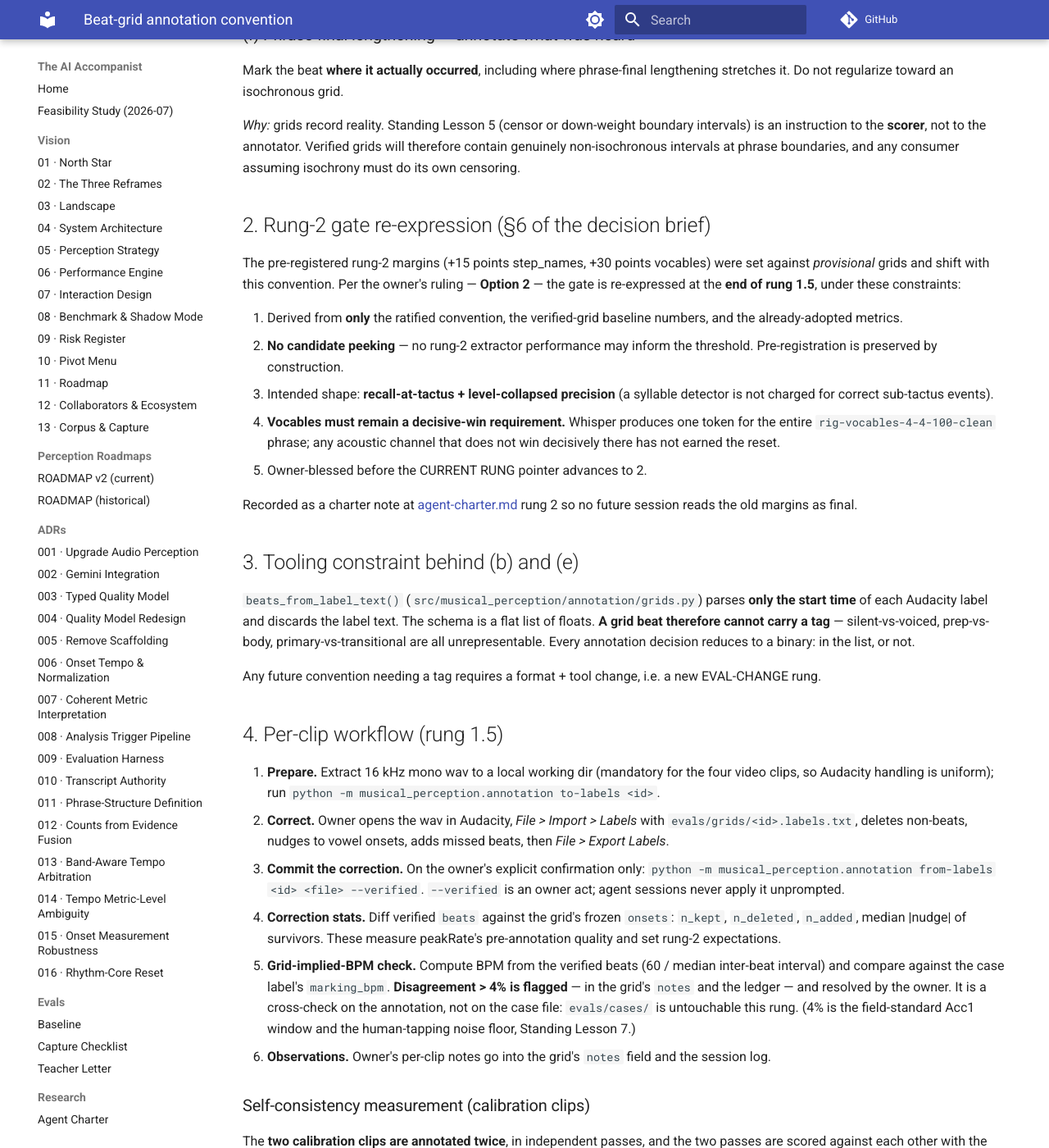
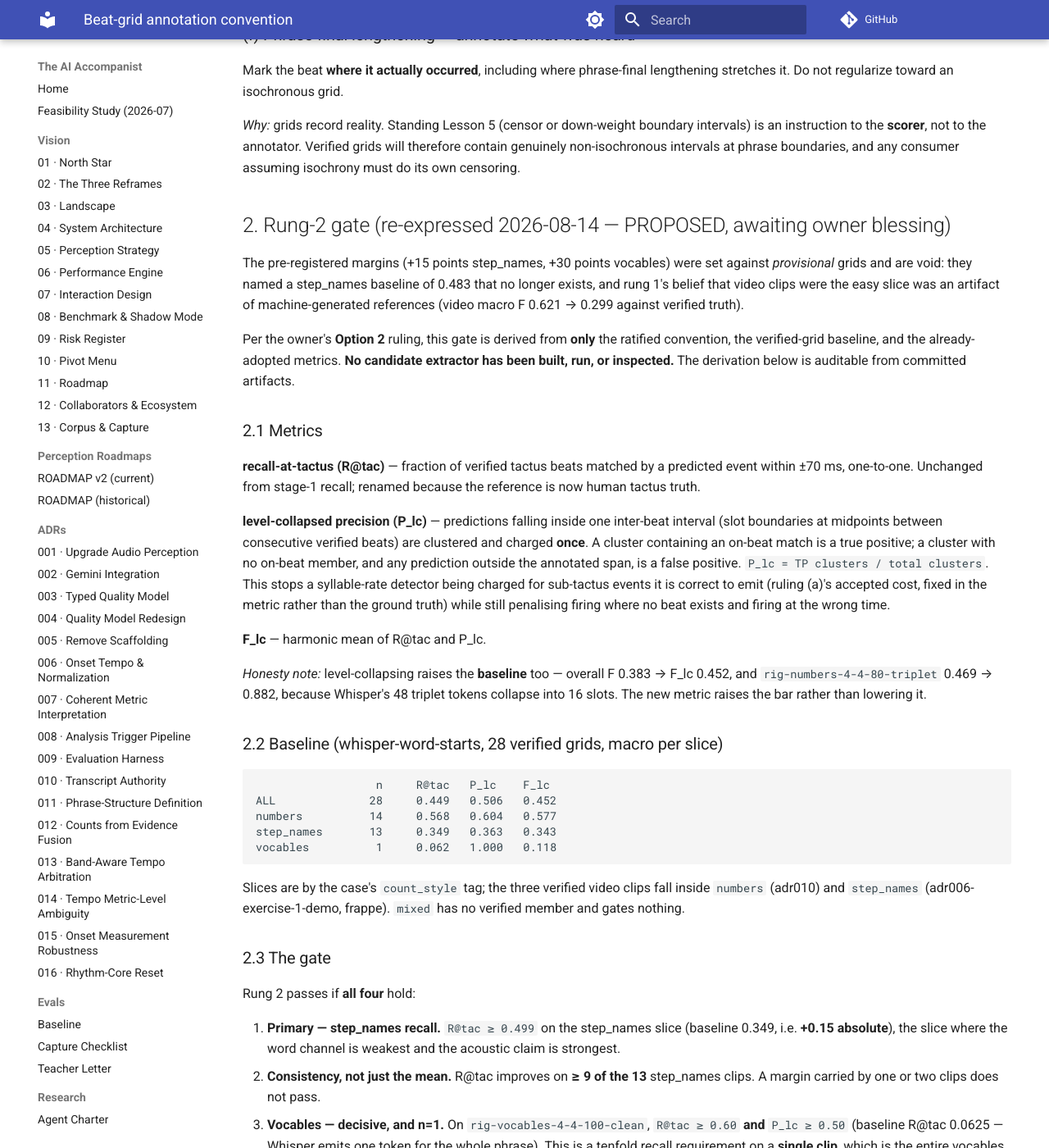
Before and after one commit to ben-juodvalkis/musical-perception, an MkDocs documentation site: the page built from docs/evals/annotation-convention.md, in a window 1280 px wide and 1400 px high, scrolled down 2570 px. Shown: the whole window at 82% size. Built offline with MkDocs 1.6.1 and Material for MkDocs 9.7.7, drawn with Linux system fonts in a browser that asks for light colours; comment, search, counter and statistics services are not loaded; some of the changed text lies outside the part shown.

Commit message:
docs: re-expressed rung-2 gate (PROPOSED) — derived from verified baseline only
Replaces the void pre-registered margins, which named a step_names baseline
of 0.483 that no longer exists and rested on rung 1's belief that video
clips were the easy slice — an artifact of machine-generated references.

Per the owner's Option 2 ruling the gate is derived from only the ratified
convention, the verified-grid baseline, and the adopted metrics. No
candidate extractor has been built, run or inspected; the derivation is
auditable from committed artifacts.

Defines recall-at-tactus and level-collapsed precision (predictions inside
one inter-beat interval are clustered and charged once, so a syllable-rate
detector is not penalised for correct sub-tactus events, while firing where
no beat exists is still penalised). Records that level-collapsing raises the
BASELINE too — overall F 0.383 -> F_lc 0.452 — so the metric raises the bar
rather than lowering it.

Gate: step_names R@tac >= 0.499 (+0.15 over baseline), improving on >= 9 of
13 clips so a margin cannot be carried by outliers; vocables R@tac >= 0.60
and P_lc >= 0.50 on the single clip that is the whole slice, flagged as n=1
so it is never quoted as an average; numbers F_lc >= 0.527, so step_names
cannot be bought by breaking numbers.

Reading rules carry the self-consistency findings: F/P/R trustworthy,
asynchrony differences under ~25 ms unclaimable, and the ~20 ms anchored vs
from-scratch cohort offset must be corrected for or avoided.

Co-Authored-By: Claude Opus 5 <noreply@anthropic.com>

````diff
--- a/docs/evals/annotation-convention.md
+++ b/docs/evals/annotation-convention.md
@@ -139,27 +139,87 @@ intervals) is an instruction to the **scorer**, not to the annotator. Verified
 grids will therefore contain genuinely non-isochronous intervals at phrase
 boundaries, and any consumer assuming isochrony must do its own censoring.
 
-## 2. Rung-2 gate re-expression (§6 of the decision brief)
+## 2. Rung-2 gate (re-expressed 2026-08-14 — PROPOSED, awaiting owner blessing)
 
-The pre-registered rung-2 margins (+15 points step_names, +30 points vocables)
-were set against *provisional* grids and shift with this convention. Per the
-owner's ruling — **Option 2** — the gate is re-expressed at the **end of rung
-1.5**, under these constraints:
+The pre-registered margins (+15 points step_names, +30 points vocables) were
+set against *provisional* grids and are void: they named a step_names baseline
+of 0.483 that no longer exists, and rung 1's belief that video clips were the
+easy slice was an artifact of machine-generated references (video macro F
+0.621 → 0.299 against verified truth).
 
-1. Derived from **only** the ratified convention, the verified-grid baseline
-   numbers, and the already-adopted metrics.
-2. **No candidate peeking** — no rung-2 extractor performance may inform the
-   threshold. Pre-registration is preserved by construction.
-3. Intended shape: **recall-at-tactus + level-collapsed precision** (a syllable
-   detector is not charged for correct sub-tactus events).
-4. **Vocables must remain a decisive-win requirement.** Whisper produces one
-   token for the entire `rig-vocables-4-4-100-clean` phrase; any acoustic
-   channel that does not win decisively there has not earned the reset.
-5. Owner-blessed before the CURRENT RUNG pointer advances to 2.
+Per the owner's **Option 2** ruling, this gate is derived from **only** the
+ratified convention, the verified-grid baseline, and the already-adopted
+metrics. **No candidate extractor has been built, run, or inspected.** The
+derivation below is auditable from committed artifacts.
 
-Recorded as a charter note at
-[agent-charter.md](../research/agent-charter.md) rung 2 so no future session
-reads the old margins as final.
+### 2.1 Metrics
+
+**recall-at-tactus (R@tac)** — fraction of verified tactus beats matched by a
+predicted event within ±70 ms, one-to-one. Unchanged from stage-1 recall;
+renamed because the reference is now human tactus truth.
+
+**level-collapsed precision (P_lc)** — predictions falling inside one
+inter-beat interval (slot boundaries at midpoints between consecutive verified
+beats) are clustered and charged **once**. A cluster containing an on-beat
+match is a true positive; a cluster with no on-beat member, and any prediction
+outside the annotated span, is a false positive. `P_lc = TP clusters / total
+clusters`. This stops a syllable-rate detector being charged for sub-tactus
+events it is correct to emit (ruling (a)'s accepted cost, fixed in the metric
+rather than the ground truth) while still penalising firing where no beat
+exists and firing at the wrong time.
+
+**F_lc** — harmonic mean of R@tac and P_lc.
+
+*Honesty note:* level-collapsing raises the **baseline** too — overall F 0.383
+→ F_lc 0.452, and `rig-numbers-4-4-80-triplet` 0.469 → 0.882, because
+Whisper's 48 triplet tokens collapse into 16 slots. The new metric raises the
+bar rather than lowering it.
+
+### 2.2 Baseline (whisper-word-starts, 28 verified grids, macro per slice)
+
+```
+                  n     R@tac   P_lc    F_lc
+ALL              28     0.449   0.506   0.452
+numbers          14     0.568   0.604   0.577
+step_names       13     0.349   0.363   0.343
+vocables          1     0.062   1.000   0.118
+```
+
+Slices are by the case's `count_style` tag; the three verified video clips
+fall inside `numbers` (adr010) and `step_names` (adr006-exercise-1-demo,
+frappe). `mixed` has no verified member and gates nothing.
+
+### 2.3 The gate
+
+Rung 2 passes if **all four** hold:
+
+1. **Primary — step_names recall.** `R@tac ≥ 0.499` on the step_names slice
+   (baseline 0.349, i.e. **+0.15 absolute**), the slice where the word channel
+   is weakest and the acoustic claim is strongest.
+2. **Consistency, not just the mean.** R@tac improves on **≥ 9 of the 13**
+   step_names clips. A margin carried by one or two clips does not pass.
+3. **Vocables — decisive, and n=1.** On `rig-vocables-4-4-100-clean`,
+   `R@tac ≥ 0.60` **and** `P_lc ≥ 0.50` (baseline R@tac 0.0625 — Whisper emits
+   one token for the whole phrase). This is a tenfold recall requirement on a
+   **single clip**, which is the entire vocables slice; it must never be quoted
+   as a slice average. It is the cleanest available test of whether an acoustic
+   channel earns its place.
+4. **No regression elsewhere.** numbers-slice `F_lc ≥ 0.527` (baseline 0.577
+   − 0.05). The acoustic channel may not buy step_names by breaking numbers.
+
+### 2.4 Reading the results
+
+- **F, P and R are trustworthy.** The self-consistency measurement found beat
+  *identification* perfectly reproducible (24/24 beats, both passes), so these
+  metrics carry no measurable annotator variance.
+- **Signed-asynchrony differences below ~25 ms are inside annotator noise** and
+  may not be claimed as results.
+- **Cohort offset.** 21 grids are seed-anchored, 3 are from-scratch, and the
+  methods differ by ~20 ms systematically. Asynchrony comparisons must be
+  within-cohort or must correct for it. F/P/R are unaffected.
+- Per charter rule 5, a documented **negative result** with per-clip evidence
+  satisfies rung 2 as fully as a pass, and ends it (ADR-016: the reset stops
+  and P2 strengthens).
 
 ## 3. Tooling constraint behind (b) and (e)
 
````
